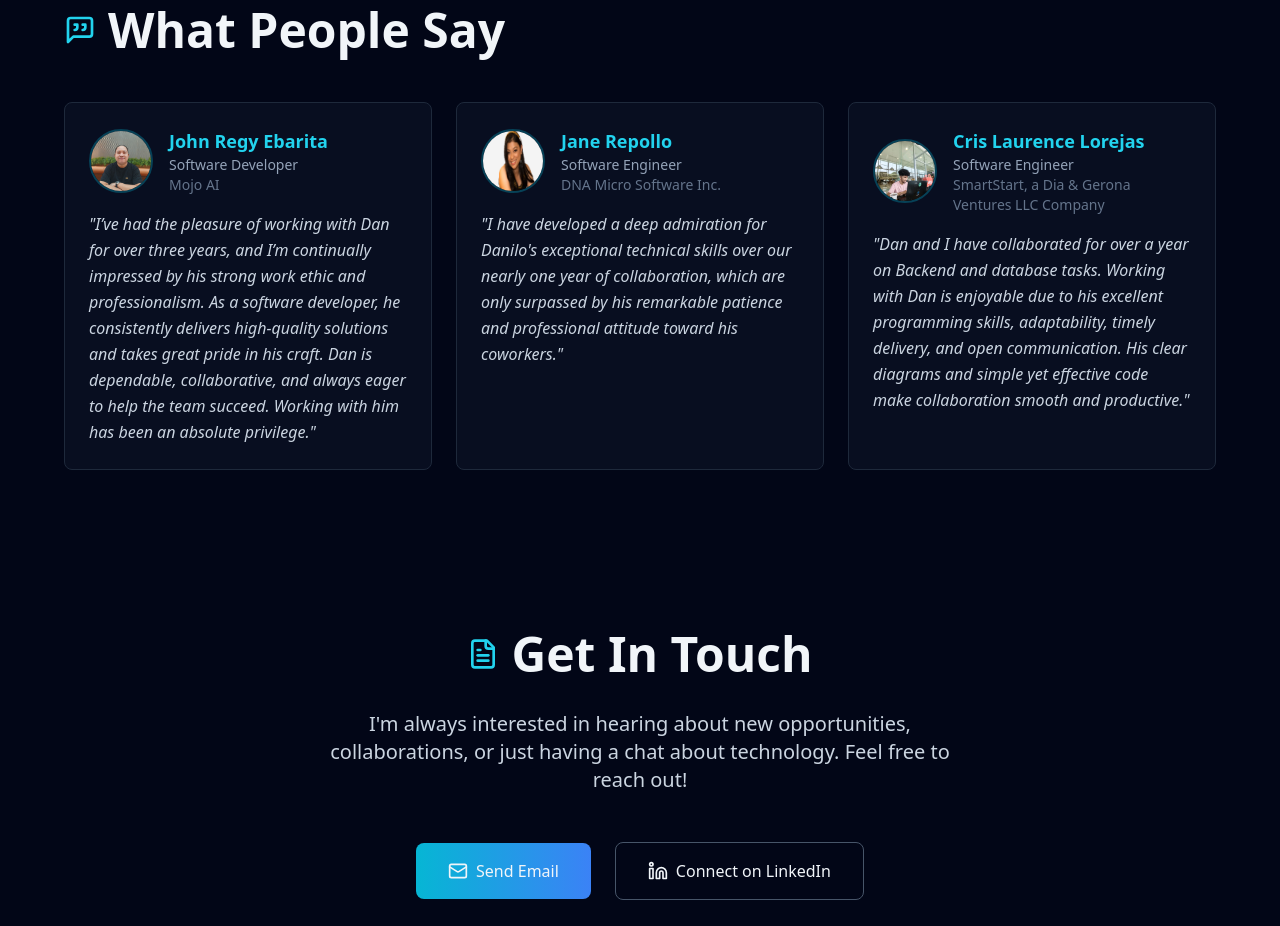
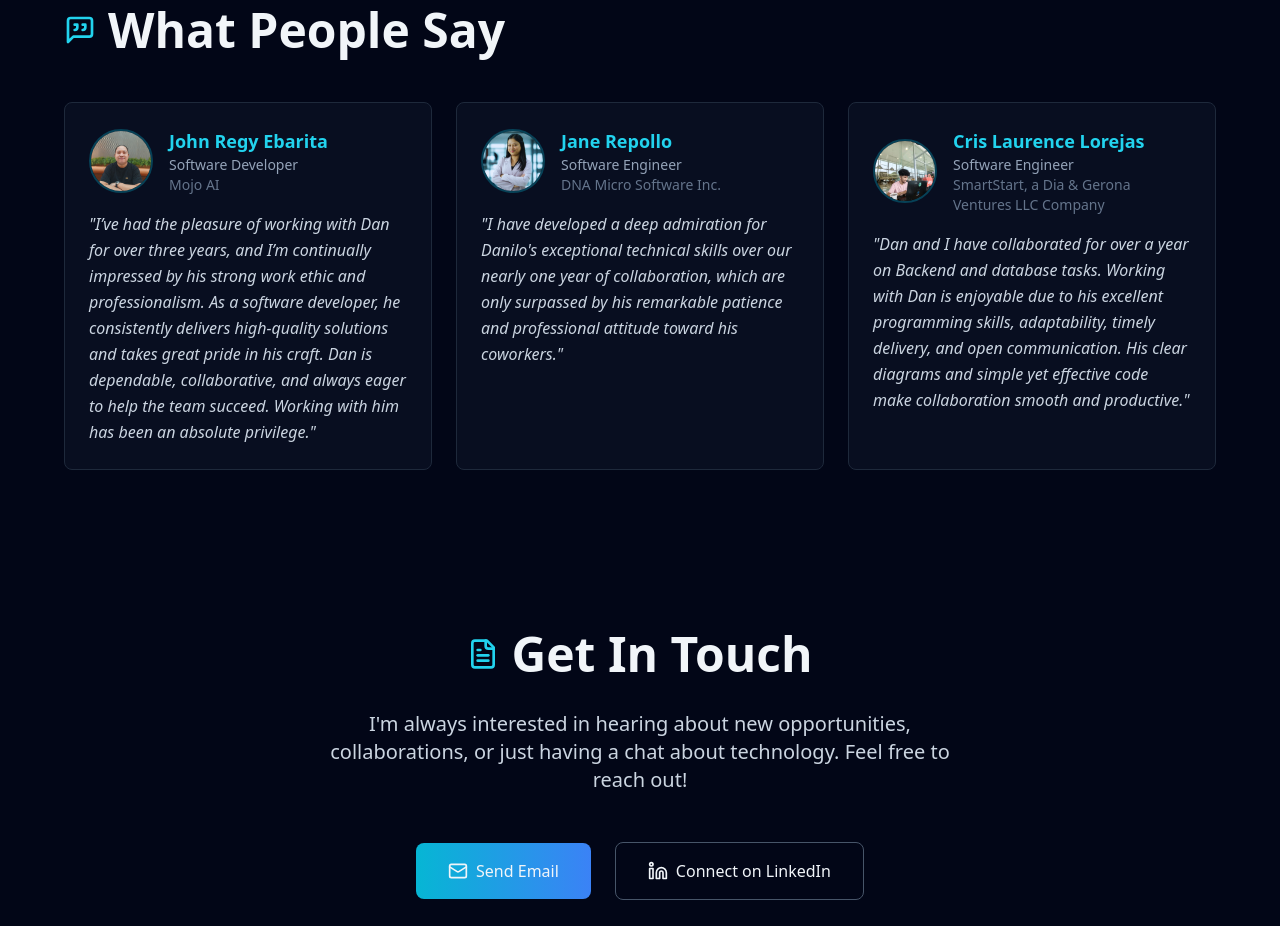
Before and after one commit to nadnad121021/dynamic-portfolio, a React (Vite) app: page / in a window 1280 px wide. Shown: the part 5400-6326 px from the top of the page. Built offline with nearby package versions, Linux system fonts and the light colour scheme.

Commit message:
refactor: change testimony photo

```diff
--- a/src/portfolio.ts
+++ b/src/portfolio.ts
@@ -169,7 +169,7 @@ const portfolioInfo: TPortfolioInfo = {
             name: 'Jane Repollo',
             role: 'Software Engineer',
             company: 'DNA Micro Software Inc.',
-            image: 'jane.png',
+            image: 'jane.jpg',
             review: `I have developed a deep admiration for Danilo's exceptional technical skills over our nearly one year of collaboration, which are only surpassed by his remarkable patience and professional attitude toward his coworkers.`
         },
         {
```
Also changed, not shown: public/reviews/jane.jpg (added), public/reviews/jane.png (deleted).
